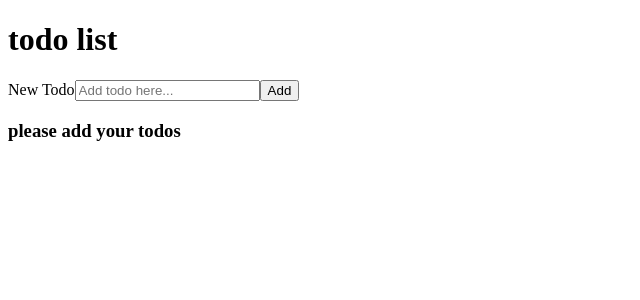
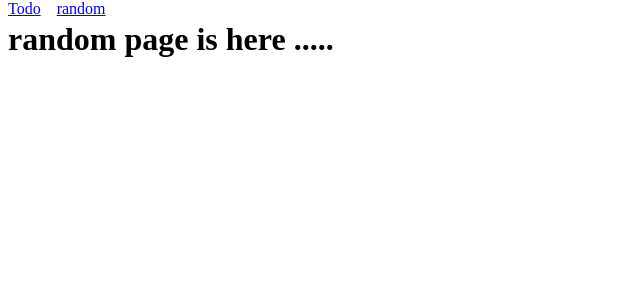
Before and after one commit to jimmy0705/react-refersher-project, a React (Create React App) app: page /random in a window 1280 px wide. Shown: the top 300 px of the page, without its empty margins (0-640 px from the left). Built offline with nearby package versions, Linux system fonts and the light colour scheme.

Commit message:
multiple components added and react router added

```diff
--- a/package.json
+++ b/package.json
@@ -8,6 +8,7 @@
     "@testing-library/user-event": "^12.1.10",
     "react": "^17.0.1",
     "react-dom": "^17.0.1",
+    "react-router-dom": "^5.2.0",
     "react-scripts": "4.0.0",
     "web-vitals": "^0.2.4"
   },
--- a/src/App.js
+++ b/src/App.js
@@ -1,14 +1,22 @@
 
+import { Route, BrowserRouter } from 'react-router-dom'
 import TodoList from './TodoList'
+import Nav from './Navbar'
+import Random from './Random'
 
 function App() {
   return (
-    <div className="App">
+
+    <BrowserRouter>
+        <div className="App">
+        <Nav/>
+          <Route exact path='/' component={TodoList}/>
+          <Route path='/random' component={Random} />
+
+        </div>
+      </BrowserRouter>
 
 
-
-    <TodoList/>
-    </div>
   );
 }
 
--- /dev/null
+++ b/src/Navbar.js
@@ -0,0 +1,18 @@
+
+import './common.css'
+
+function Nav() {
+  return (
+    <div className="Nav">
+    <ul>
+  <li className="url"><a href="/">Todo</a></li>
+  <li className="url"><a href="/random">random</a></li>
+
+
+</ul>
+
+    </div>
+  );
+}
+
+export default Nav;
--- /dev/null
+++ b/src/Random.js
@@ -0,0 +1,24 @@
+import { Component } from 'react'
+import Todo from './Todo'
+import CreateTodo from "./CreateTodo"
+
+export default class Random extends Component {
+    constructor(props){
+        super(props)
+
+    }
+
+
+    render() {
+     //conditional rendering
+        // if (this.state.todos.length < 1) {
+        //     return <h3>please add your todos </h3>
+        //   }
+
+        return (
+            <div>
+               <h1>random page is here .....</h1>
+            </div>
+        )
+    }
+}
--- a/src/TodoList.js
+++ b/src/TodoList.js
@@ -14,7 +14,7 @@ export default class TodoList extends Component {
     handlerRemove(id){
        console.log(id)
        this.setState({
-           todos: this.state.todos.filter((t,index)=> index != id)
+           todos: this.state.todos.filter((t,index)=> index !== id)
        })
     }
 
--- /dev/null
+++ b/src/common.css
@@ -0,0 +1,21 @@
+
+
+/* navbar css for fixed top position */
+ul {
+    list-style-type: none;
+    margin: 0;
+    padding: 0;
+    overflow: hidden;
+
+    position: fixed;
+    top: 0;
+    width: 100%;
+  }
+
+  li {
+    float: left;
+  }
+
+  li.url {
+    margin-right: 1em;
+}
```
Also changed, not shown: 1 other file (tests, documents, lock files or other folders).
